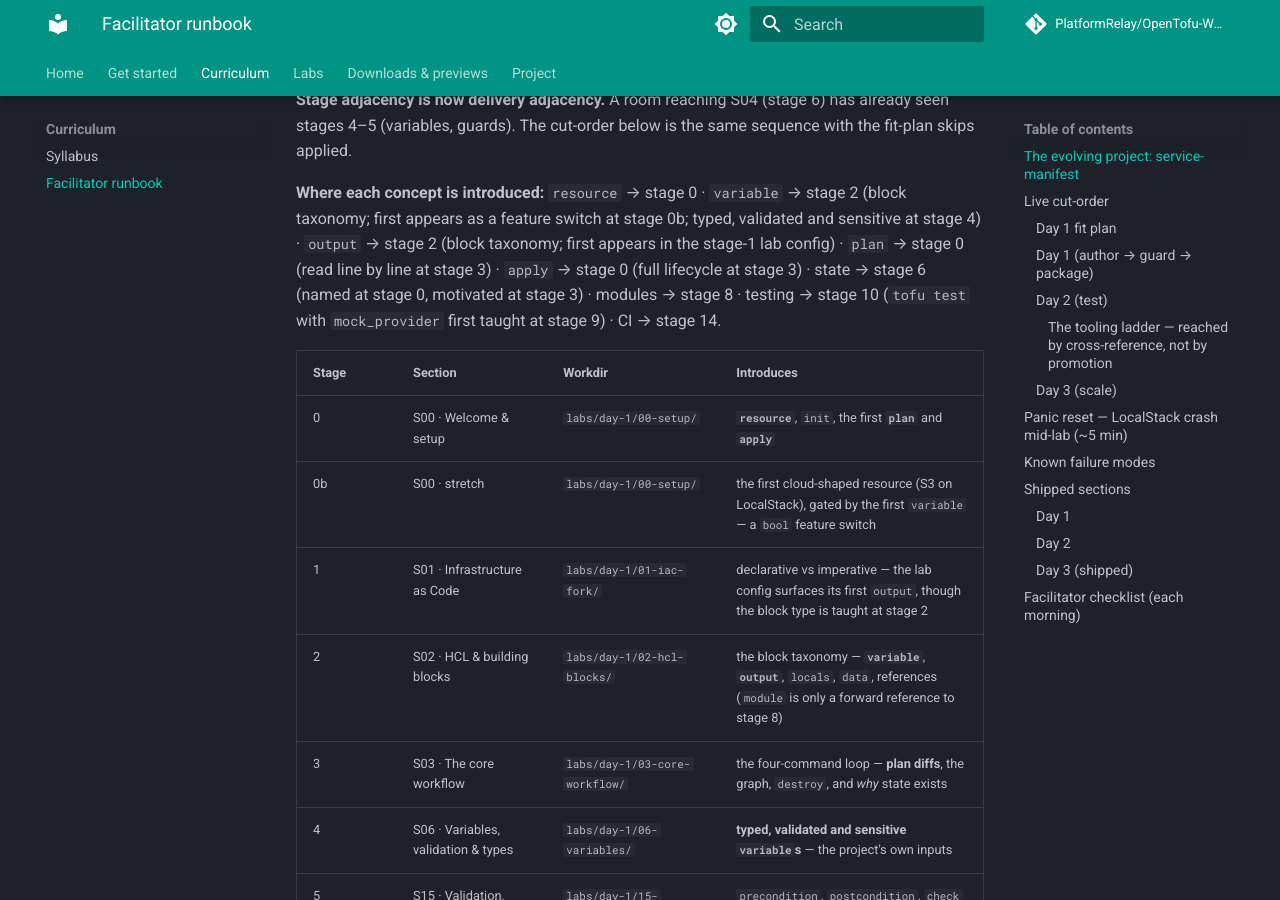
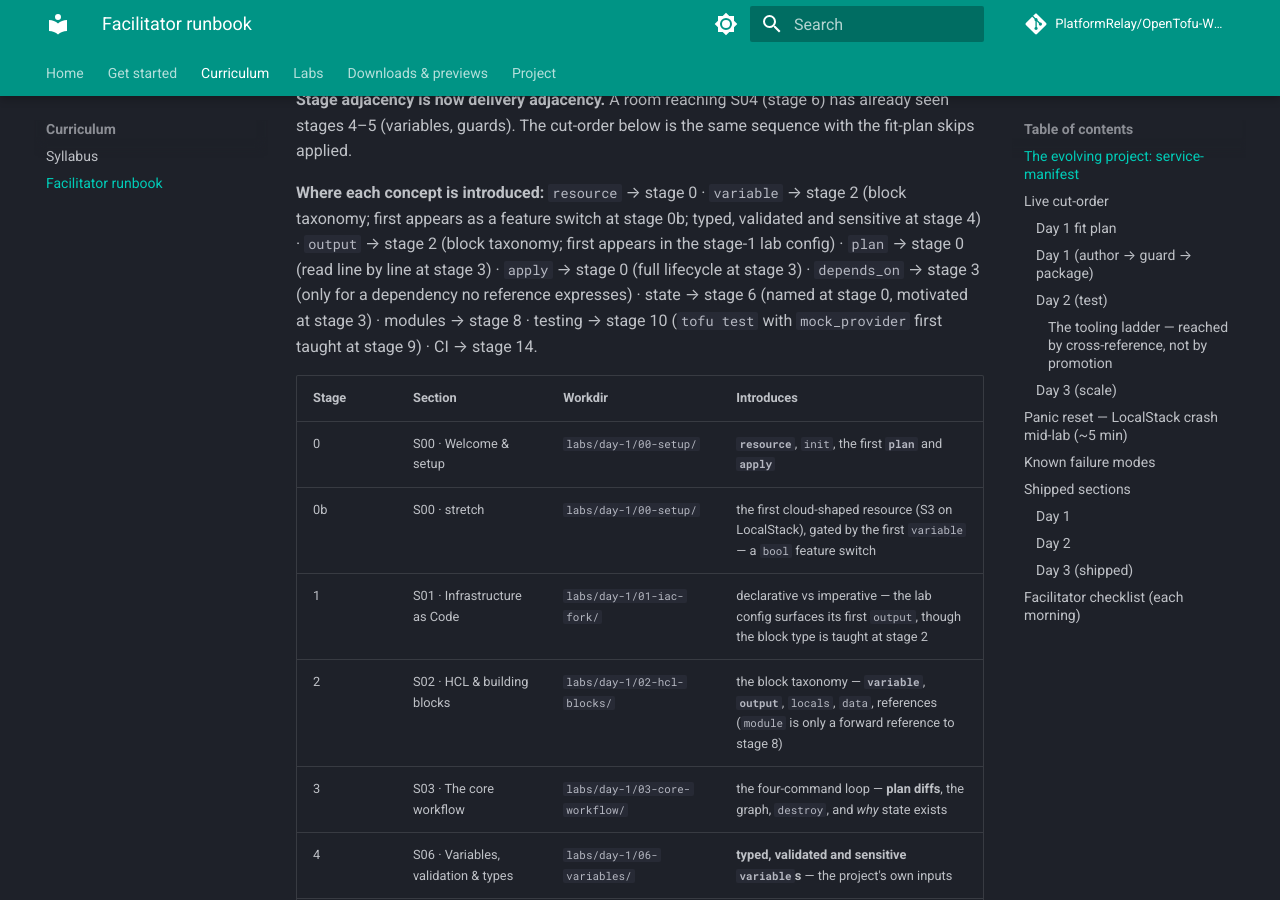
Before and after one commit to PlatformRelay/OpenTofu-Workshop, an MkDocs documentation site: the page built from docs/facilitator-runbook.md, in a window 1280 px wide and 900 px high, scrolled down 1215 px. Built offline with MkDocs 1.6.1 and Material for MkDocs 9.7.7, drawn with Linux system fonts in a browser that asks for light colours; comment, search, counter and statistics services are not loaded; some of the changed text lies outside the part shown.

Commit message:
📝 docs(deck): add s03 quiz items and checkpoint for depends_on and plan's comparison
Add S03-Q-04 (when depends_on is and is not needed) and S03-Q-05 (what plan
diffs against), each with a rationale for every option. Record depends_on as a
stage-3 concept in the syllabus and runbook, and extend the S03 runbook
checkpoint question.

```diff
--- a/docs/facilitator-runbook.md
+++ b/docs/facilitator-runbook.md
@@ -51,7 +51,8 @@
 stage 2 (block taxonomy; first appears as a feature switch at stage 0b; typed,
 validated and sensitive at stage 4) · `output` → stage 2 (block taxonomy; first
 appears in the stage-1 lab config) · `plan` → stage 0 (read line by line at
-stage 3) · `apply` → stage 0 (full lifecycle at stage 3) · state → stage 6
+stage 3) · `apply` → stage 0 (full lifecycle at stage 3) · `depends_on` →
+stage 3 (only for a dependency no reference expresses) · state → stage 6
 (named at stage 0, motivated at stage 3) · modules → stage 8 · testing → stage 10
 (`tofu test` with `mock_provider` first taught at stage 9) · CI → stage 14.
 
@@ -326,7 +327,7 @@
 | S00 | Welcome & setup | core | 40 → **25** | 20 | Compress | Can everyone `tofu apply` local + reach LocalStack health? | First LocalStack boot; Docker not running |
 | S01 | Infrastructure as Code | core | 55 → **30** | 20 | Compress | Declarative vs imperative — what does the plan give you that a script doesn’t? | Fork timeline is pre-reading when compressed; keep the six design principles, the differentiators teaser, the migration beat and the alternatives beat |
 | S02 | HCL & building blocks | core | 50 → **35** | 20 | Compress | Name the six block types; which one alone mutates the world? | Reference wiring; `.tofu` vs `.tf` aside |
-| S03 | Core workflow | core | 60 → **45** | 20 | Compress | Read a plan line: `+` / `~` / `-` and “known after apply”? | One lifecycle run when compressed |
+| S03 | Core workflow | core | 60 → **45** | 20 | Compress | Read a plan line: `+` / `~` / `-` and “known after apply”? What does plan diff your config against — and when, if ever, do you need `depends_on`? | One lifecycle run when compressed |
 | S06 | Variables & types | core | 50 → **35** | 25 | Compress | Break a validation on purpose — which phase fails? | Precedence variants follow-up when compressed |
 | S15 | Preconditions & checks | core | 50 → **35** | 30 | Compress | Which guards fail at plan vs apply? What is `check` for? | Keep one blocking condition + `check` |
 | S04 | State | core | 50 → **35** | 25 | Compress | Why is `terraform.tfstate` a secret store even when the CLI redacts? | Backend migration is follow-up when compressed; optional S3/LocalStack locking stretch (+~15 min) needs Docker + OpenTofu ≥1.10 |
```
Also changed, not shown: docs/syllabus.md (+2 -1 lines), 1 other file.
